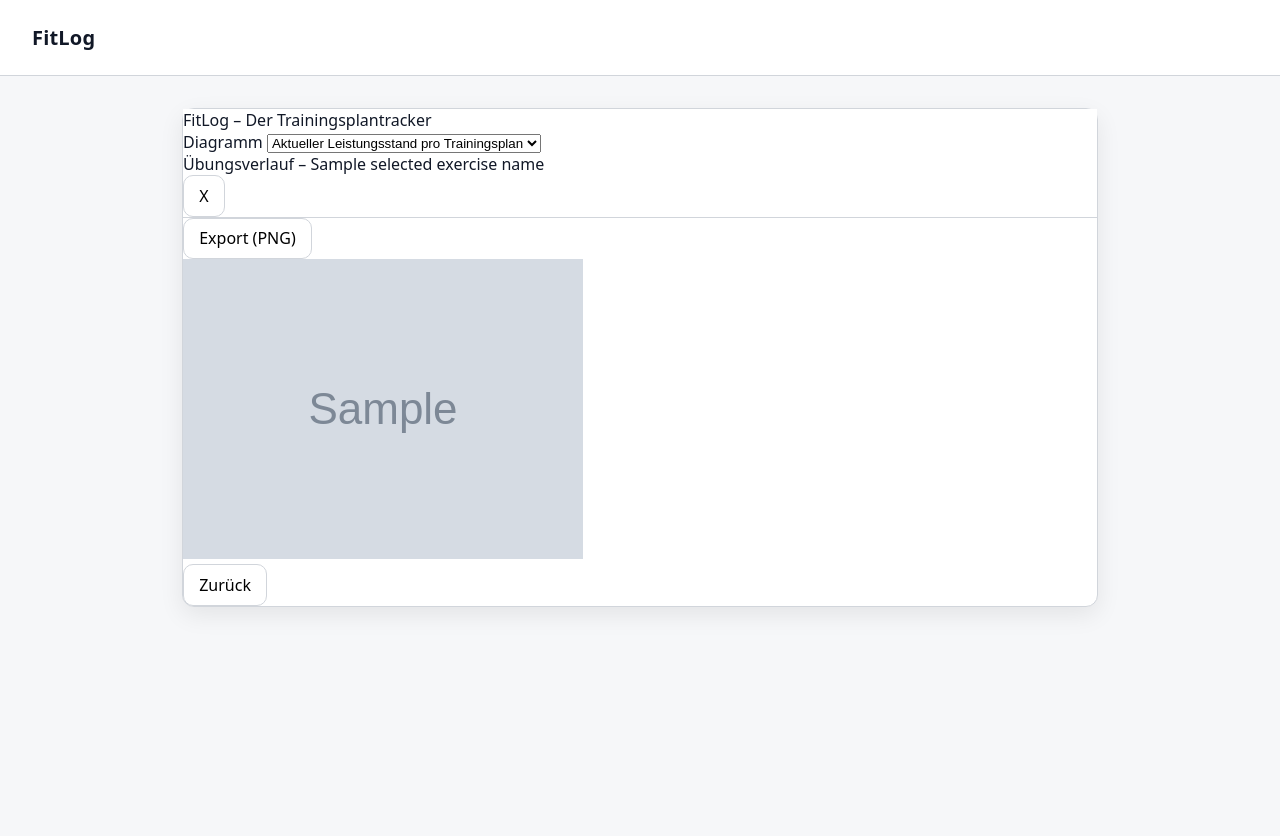
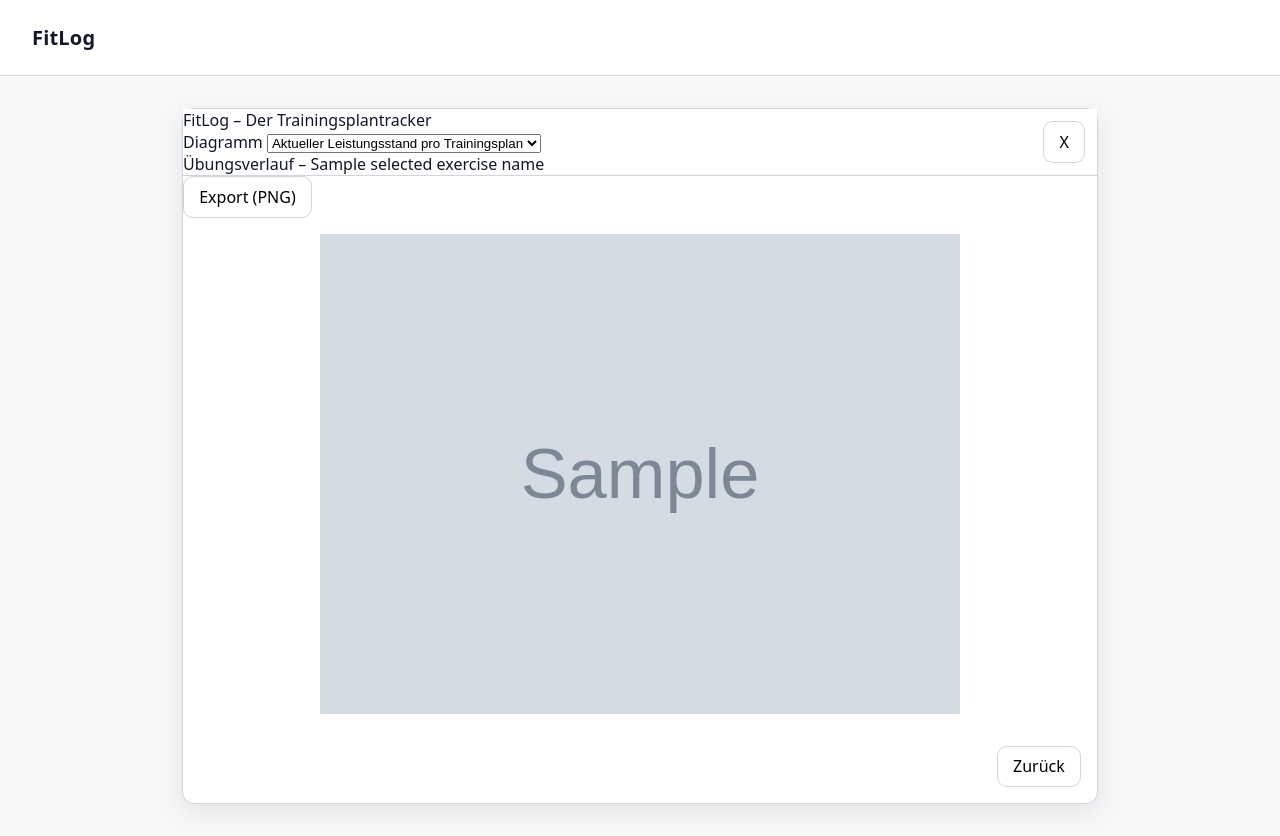
Before and after one commit to lp-coding/FitLog_Abgabe, a Flask app: template fitlog/templates/progress_plan.html in a window 1280 px wide. Before the commit the page ends 610 px from the top, so only its background shows below. Run offline with Flask 3, Linux system fonts and the light colour scheme; the template is opened without the code that fills it: most values are stand-ins (such as "Sample title", 1, 10 or a date in 2020); grey boxes marked "Sample" are stand-in pictures.

Commit message:
CSS für Progress angepasst

```diff
--- a/fitlog/__init__.py
+++ b/fitlog/__init__.py
@@ -1,4 +1,3 @@
-from pathlib import Path
 from flask import Flask, render_template
 
 
--- a/fitlog/static/css/style.css
+++ b/fitlog/static/css/style.css
@@ -232,3 +232,43 @@ main{
   flex-wrap: wrap;
 }
 .actions{ display:flex; gap: var(--s-2); }
+
+/* =========================
+   Pages: Progess (progress_plan.html)
+========================= */
+.progress-header{
+  position: relative;              /* wichtig für absolute Position des X */
+}
+
+.progress-close{
+  position: absolute;
+  top: var(--s-3);
+  right: var(--s-3);
+}
+
+/* Chart-Bereich in der Card */
+.progress-chart{
+  padding: var(--s-4);
+  overflow: hidden;          /* verhindert “rausragen” */
+}
+
+/* Bild responsiv begrenzen */
+.progress-chart__img{
+  display: block;
+  width: 100%;
+  max-width: 100%;
+  height: auto;
+  max-height: 420px;         /* <- macht es weniger dominant */
+  object-fit: contain;
+  margin: 0 auto;
+}
+
+.progress-footer{
+  display: flex;
+  justify-content: flex-end;       /* nach rechts */
+  padding: var(--s-4);
+}
+/* Optional: bei sehr breiten Screens etwas mehr Höhe erlauben */
+@media (min-width: 1100px){
+  .progress-chart__img{ max-height: 480px; }
+}
```
Also changed, not shown: fitlog/blueprints/progress.py (+6 -6 lines).
